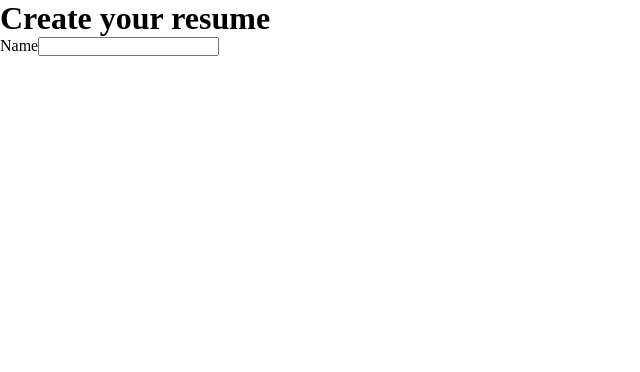
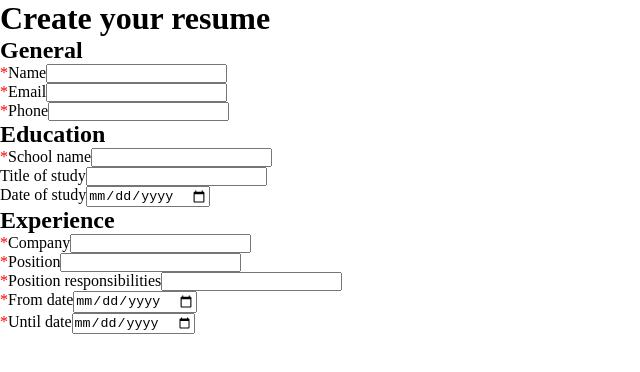
Before and after one commit to vladcheck/TOP-cv-application, a React (Vite) app: page / in a window 1280 px wide. Shown: the top 372 px of the page, without its empty margins (0-640 px from the left). Built offline with nearby package versions, Linux system fonts and the light colour scheme.

Commit message:
Create form structure

```diff
--- a/src/Components/Form.jsx
+++ b/src/Components/Form.jsx
@@ -4,7 +4,20 @@ export function Form(props) {
   return (
     <>
       <h1>Create your resume</h1>
-      <InputRow label="Name" type="text" />
+      <h2>General</h2>
+      <InputRow label="Name" type="text" required="true" />
+      <InputRow label="Email" type="email" required="true" />
+      <InputRow label="Phone" type="tel" required="true" />
+      <h2>Education</h2>
+      <InputRow label="School name" type="text" required="true" />
+      <InputRow label="Title of study" type="text" />
+      <InputRow label="Date of study" type="date" />
+      <h2>Experience</h2>
+      <InputRow label="Company" type="text" required="true" />
+      <InputRow label="Position" type="text" required="true" />
+      <InputRow label="Position responsibilities" type="text" required="true" />
+      <InputRow label="From date" type="date" required="true" />
+      <InputRow label="Until date" type="date" required="true" />
     </>
   );
 }
--- a/src/Components/Input.jsx
+++ b/src/Components/Input.jsx
@@ -1,4 +1,13 @@
 export function InputRow(props) {
+  if (props.required === "true")
+    return (
+      <div className="form-row">
+        <label>
+          {props.label}
+          <input type={props.type} required />
+        </label>
+      </div>
+    );
   return (
     <div className="form-row">
       <label>
--- a/src/Styles/main.css
+++ b/src/Styles/main.css
@@ -5,3 +5,8 @@
   margin: 0px;
   box-sizing: border-box;
 }
+
+.form-row:has(input:required):before {
+  content: "*";
+  color: red;
+}
```
